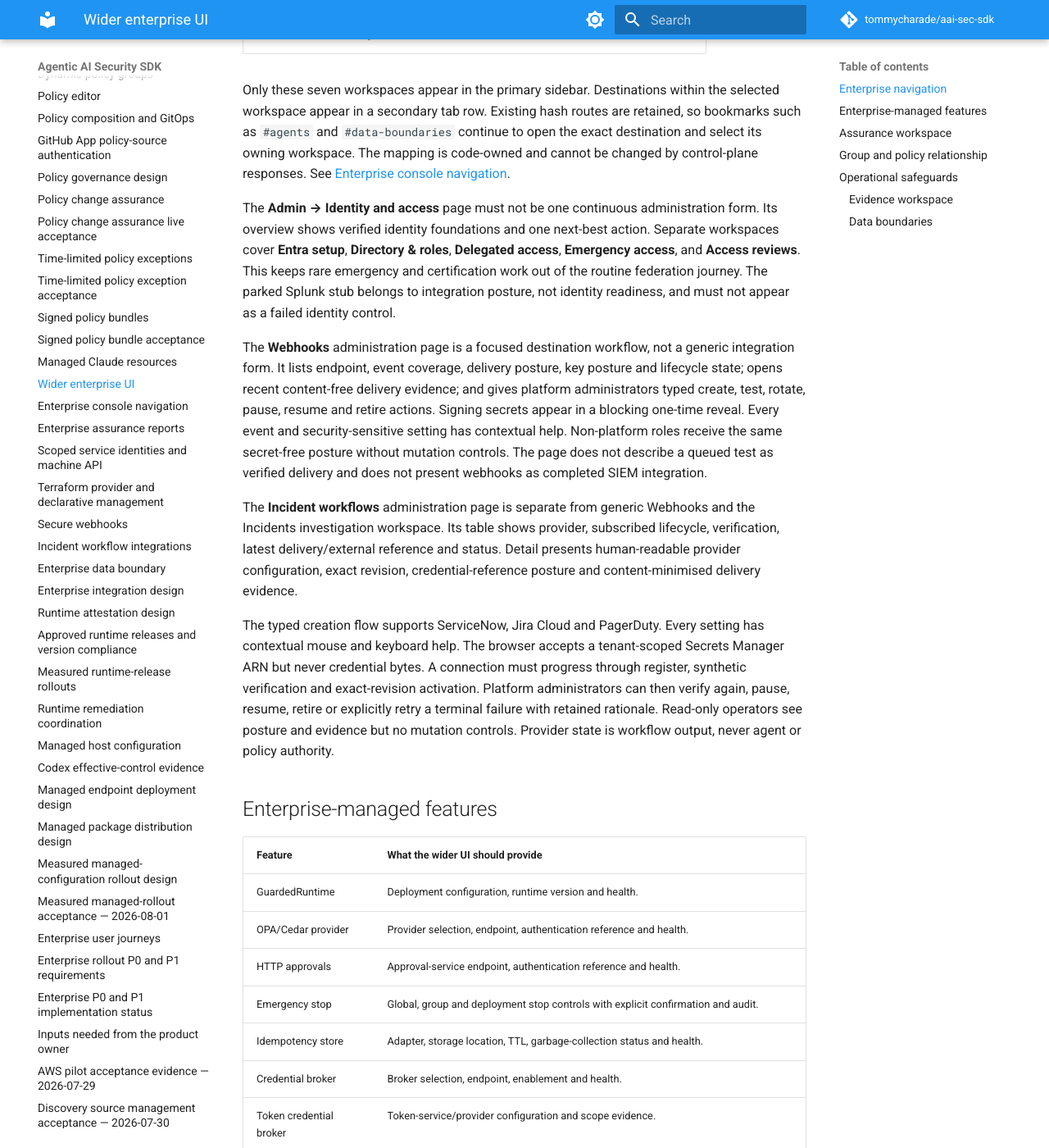
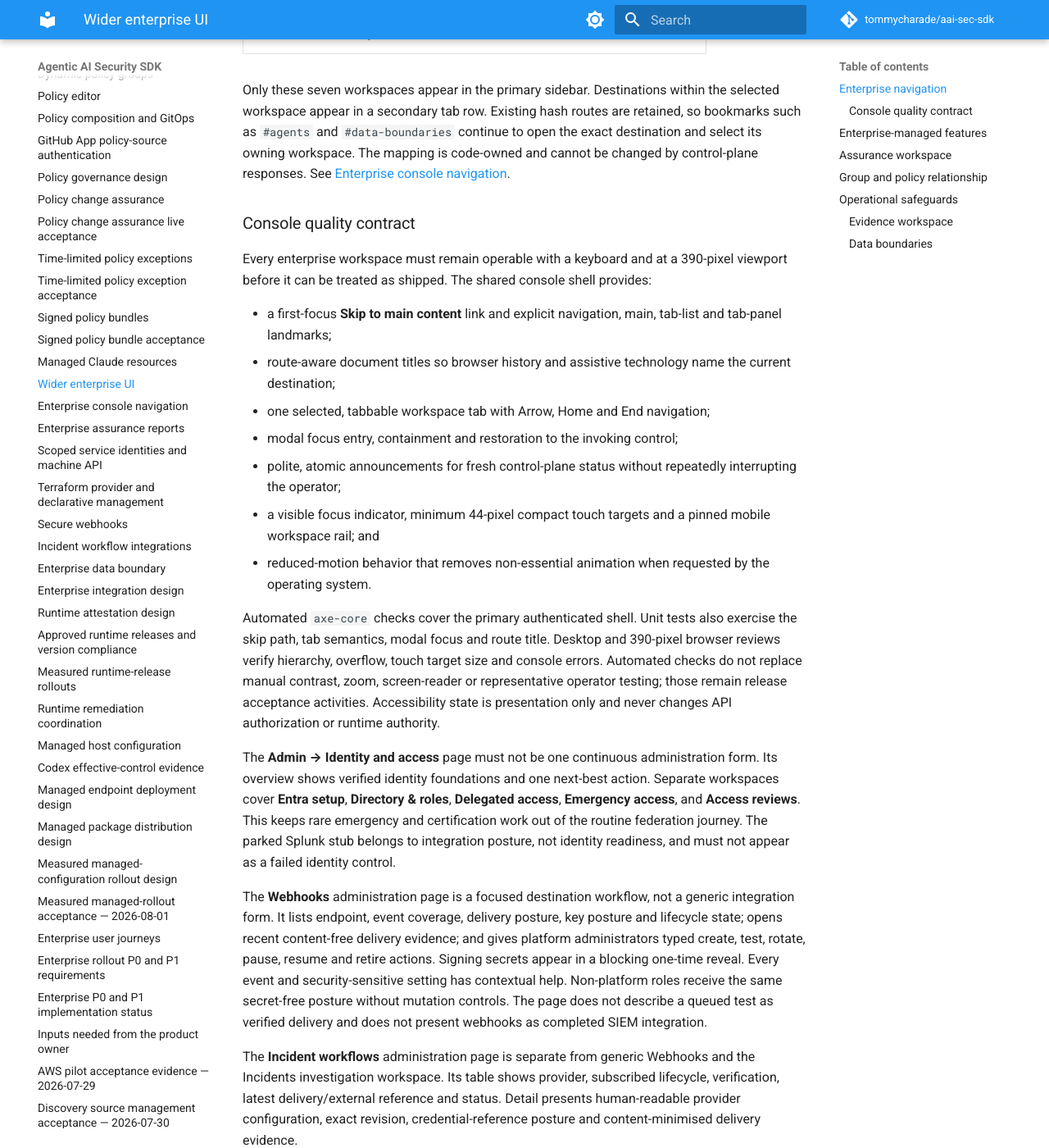
Before and after one commit to tommycharade/aai-sec-sdk, an MkDocs documentation site: the page built from docs/enterprise-ui.md, in a window 1280 px wide and 1400 px high, scrolled down 781 px. Shown: the whole window at 82% size. Built offline with MkDocs 1.6.1 and Material for MkDocs 9.7.7, drawn with Linux system fonts in a browser that asks for light colours; comment, search, counter and statistics services are not loaded.

Commit message:
document enterprise console quality

```diff
--- a/docs/enterprise-ui.md
+++ b/docs/enterprise-ui.md
@@ -29,6 +29,33 @@ retained, so bookmarks such as `#agents` and `#data-boundaries` continue to open
 the exact destination and select its owning workspace. The mapping is
 code-owned and cannot be changed by control-plane responses. See
 [Enterprise console navigation](console-navigation-design.md).
+
+### Console quality contract
+
+Every enterprise workspace must remain operable with a keyboard and at a
+390-pixel viewport before it can be treated as shipped. The shared console
+shell provides:
+
+- a first-focus **Skip to main content** link and explicit navigation, main,
+  tab-list and tab-panel landmarks;
+- route-aware document titles so browser history and assistive technology name
+  the current destination;
+- one selected, tabbable workspace tab with Arrow, Home and End navigation;
+- modal focus entry, containment and restoration to the invoking control;
+- polite, atomic announcements for fresh control-plane status without
+  repeatedly interrupting the operator;
+- a visible focus indicator, minimum 44-pixel compact touch targets and a
+  pinned mobile workspace rail; and
+- reduced-motion behavior that removes non-essential animation when requested
+  by the operating system.
+
+Automated `axe-core` checks cover the primary authenticated shell. Unit tests
+also exercise the skip path, tab semantics, modal focus and route title.
+Desktop and 390-pixel browser reviews verify hierarchy, overflow, touch target
+size and console errors. Automated checks do not replace manual contrast,
+zoom, screen-reader or representative operator testing; those remain release
+acceptance activities. Accessibility state is presentation only and never
+changes API authorization or runtime authority.
 
 The **Admin → Identity and access** page must not be one continuous
 administration form. Its overview shows verified identity foundations and one
```
Also changed, not shown: CHANGELOG.md (+7 -0 lines), docs/testing.md (+12 -5 lines), docs/ui.md (+11 -0 lines).
